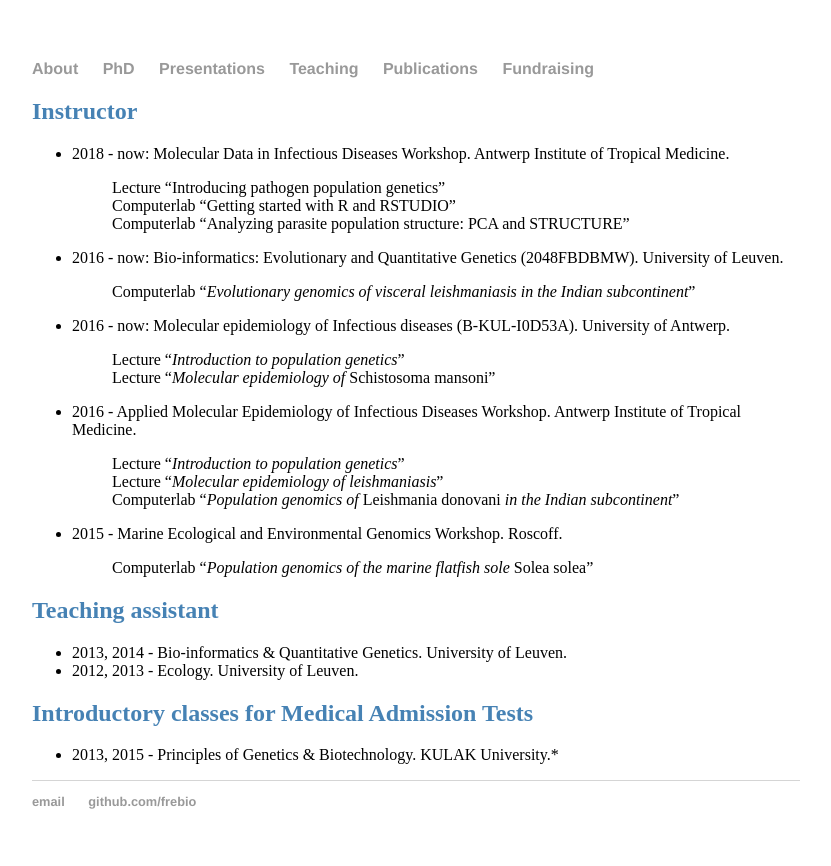
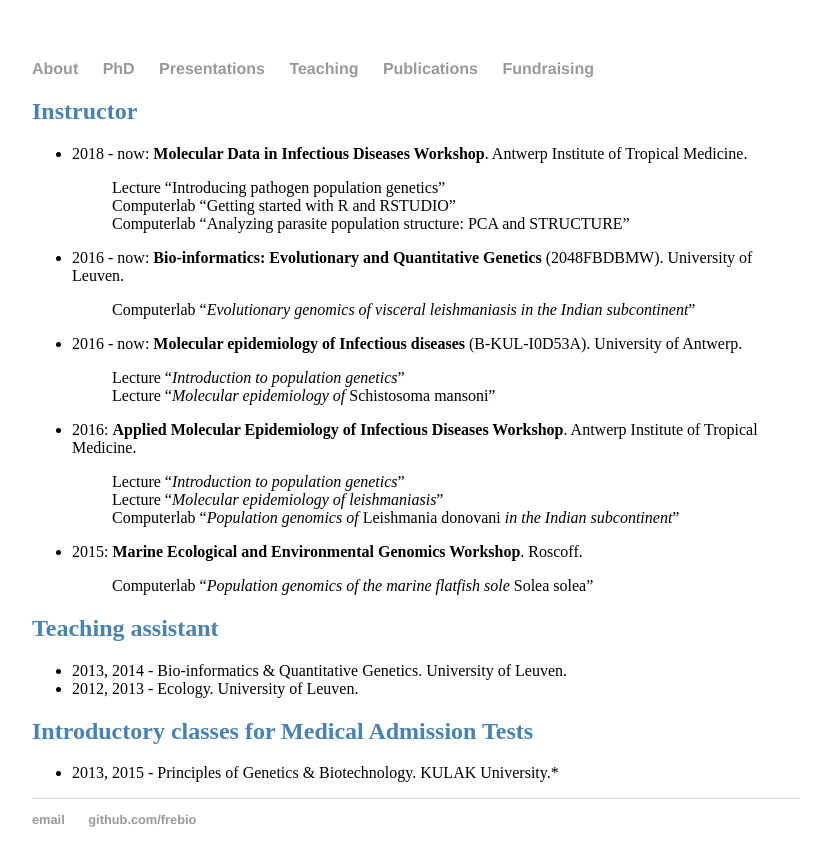
Before and after one commit to FreBio/FreBio.github.io, a Jekyll site: the page built from Teaching/index.md, in a window 1280 px wide. Shown: the top 866 px of the page, without its empty margins (224-1055 px from the left). Built offline with Jekyll 4.4.1, drawn with Linux system fonts in a browser that asks for light colours; our own code applies the rules of GitHub Pages for plain Markdown files.

```diff
--- a/Teaching/index.md
+++ b/Teaching/index.md
@@ -1,18 +1,18 @@
 ## Instructor
-* 2018 - now: Molecular Data in Infectious Diseases Workshop. Antwerp Institute of Tropical Medicine.
+* 2018 - now: **Molecular Data in Infectious Diseases Workshop**. Antwerp Institute of Tropical Medicine.
 > Lecture "Introducing pathogen population genetics"  <br />
 > Computerlab "Getting started with R and RSTUDIO"  <br />
 > Computerlab "Analyzing parasite population structure: PCA and STRUCTURE"  <br />
-* 2016 - now: Bio-informatics: Evolutionary and Quantitative Genetics (2048FBDBMW). University of Leuven.
+* 2016 - now: **Bio-informatics: Evolutionary and Quantitative Genetics** (2048FBDBMW). University of Leuven.
 > Computerlab "*Evolutionary genomics of visceral leishmaniasis in the Indian subcontinent*"  <br />
-* 2016 - now: Molecular epidemiology of Infectious diseases (B-KUL-I0D53A). University of Antwerp.
+* 2016 - now: **Molecular epidemiology of Infectious diseases** (B-KUL-I0D53A). University of Antwerp.
 > Lecture "*Introduction to population genetics*"  <br />
 > Lecture "*Molecular epidemiology of* Schistosoma mansoni"  <br />
-* 2016 - Applied Molecular Epidemiology of Infectious Diseases Workshop. Antwerp Institute of Tropical Medicine.
+* 2016: **Applied Molecular Epidemiology of Infectious Diseases Workshop**. Antwerp Institute of Tropical Medicine.
 > Lecture "*Introduction to population genetics*"  <br />
 > Lecture "*Molecular epidemiology of leishmaniasis*"  <br />
 > Computerlab "*Population genomics of* Leishmania donovani *in the Indian subcontinent*"  <br />
-* 2015 - Marine Ecological and Environmental Genomics Workshop. Roscoff.
+* 2015: **Marine Ecological and Environmental Genomics Workshop**. Roscoff.
 > Computerlab "*Population genomics of the marine flatfish sole* Solea solea"  <br />
 
 ## Teaching assistant
```
